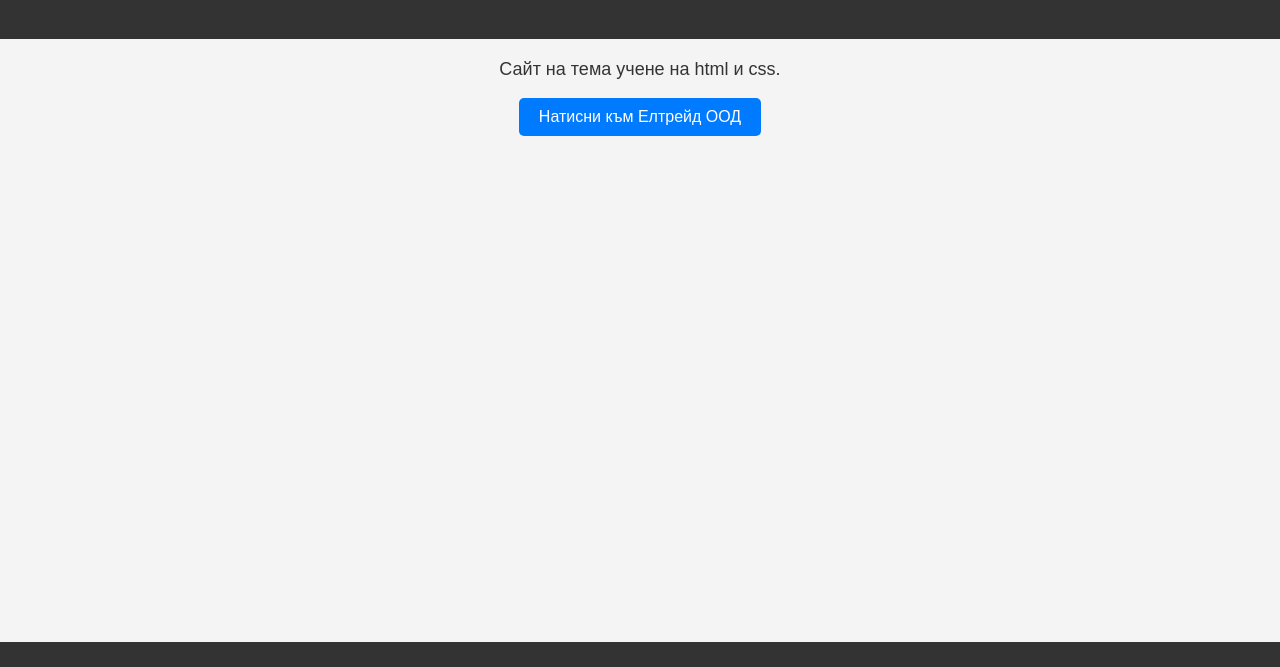
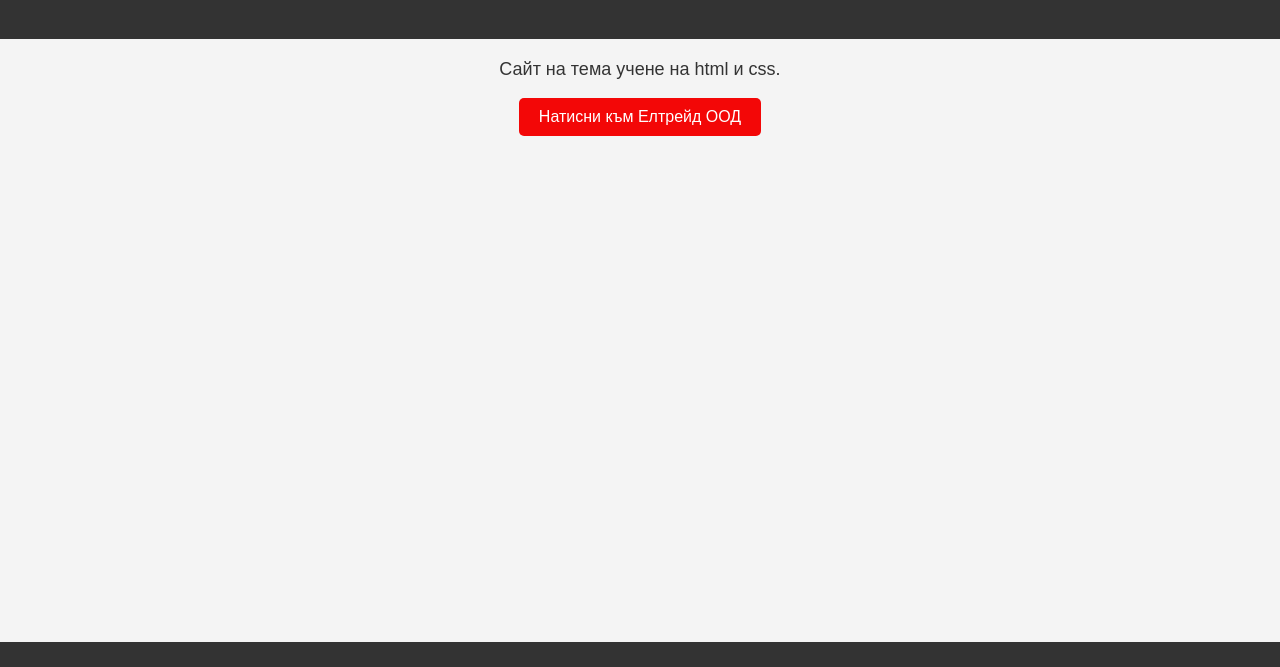
Before and after one commit to venflo38/MyfirstWebPage, a plain HTML site: page index.html in a window 1280 px wide. Shown: the part 81-748 px from the top of the page. Drawn offline with Linux system fonts and the light colour scheme.

Commit message:
Add files via upload

```diff
--- a/style.css
+++ b/style.css
@@ -26,7 +26,7 @@ p {
 
 /* Button styling */
 .btn {
-    background-color: #007BFF;
+    background-color: #f30707;
     color: white;
     border: none;
     padding: 10px 20px;
```
